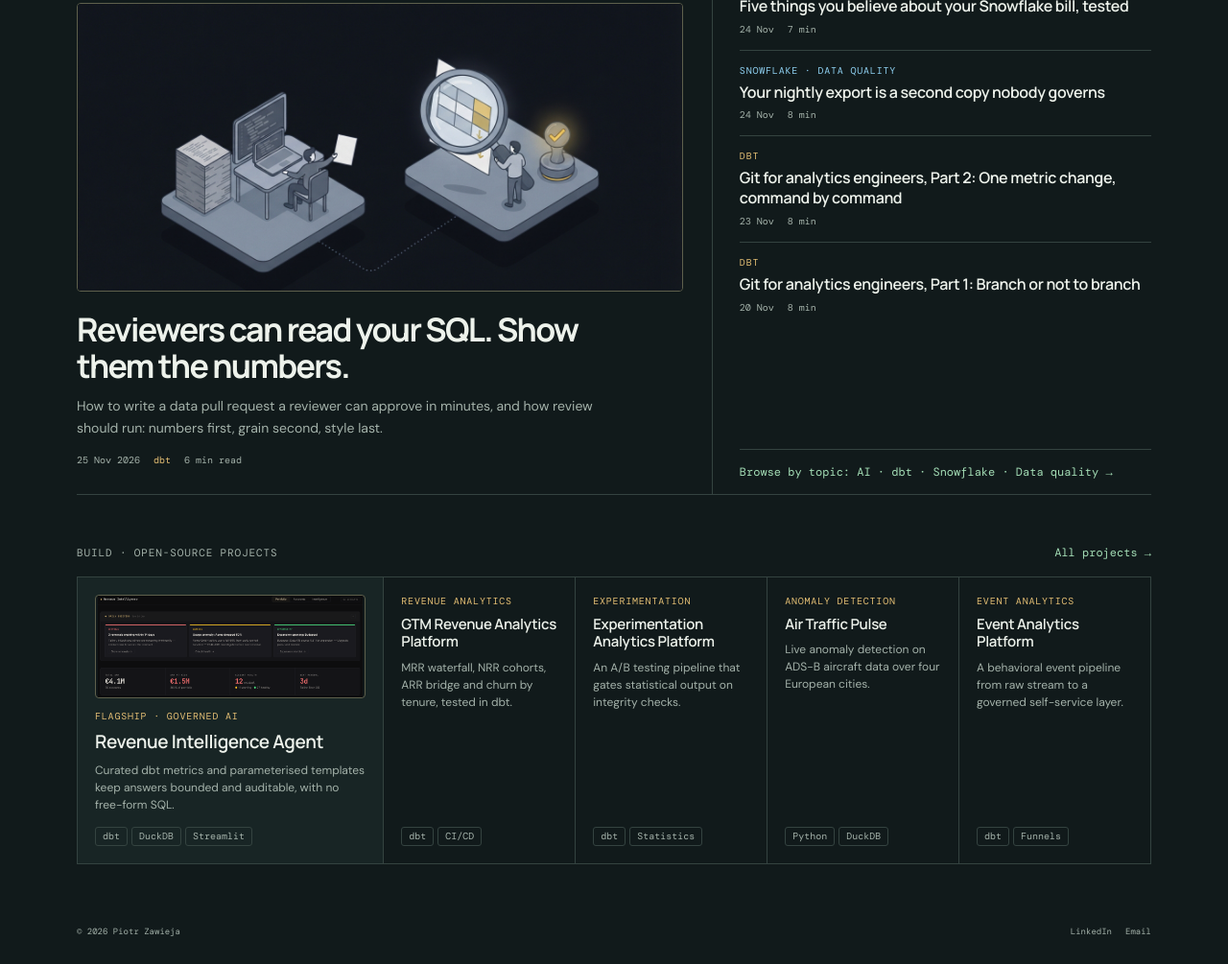
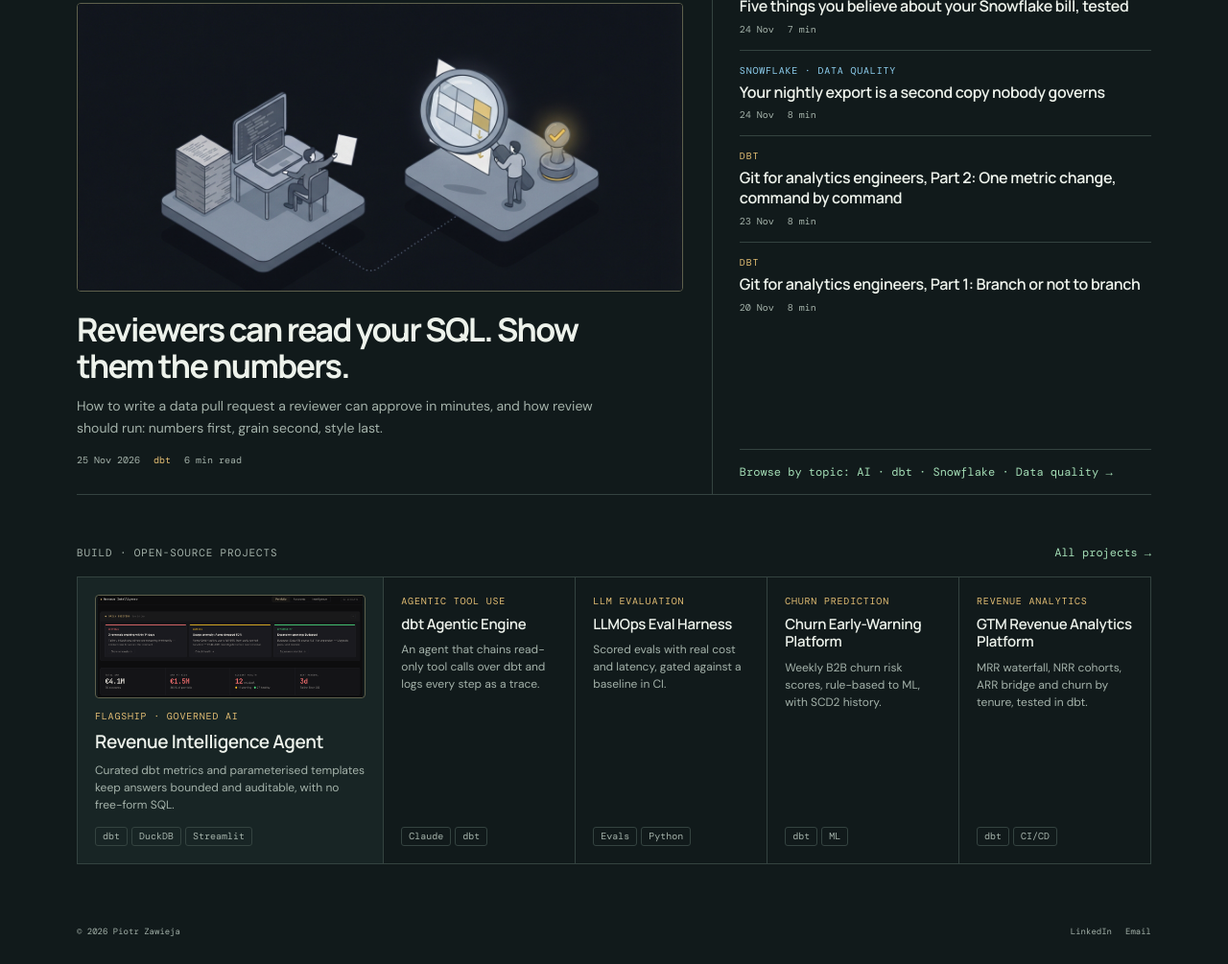
Before and after one commit to PZawieja/piotr-zawieja-site, a plain HTML site: page index.html in a window 1280 px wide. Shown: the part 597-1602 px from the top of the page at 96% size. Drawn offline with nearby package versions, Linux system fonts and the light colour scheme.

Commit message:
edit: add AI + analytics section to projects, list churn platform
Co-Authored-By: Claude Fable 5.2 <noreply@anthropic.com>

```diff
--- a/index.html
+++ b/index.html
@@ -102,29 +102,29 @@
           <p>Curated dbt metrics and parameterised templates keep answers bounded and auditable, with no free-form SQL.</p>
           <ul class="home-chips"><li>dbt</li><li>DuckDB</li><li>Streamlit</li></ul>
         </a>
+        <a class="home-project-tile" href="https://github.com/PZawieja/dbt-agentic-engine" target="_blank" rel="noopener noreferrer">
+          <p class="home-kicker">Agentic tool use</p>
+          <h3>dbt Agentic Engine</h3>
+          <p>An agent that chains read-only tool calls over dbt and logs every step as a trace.</p>
+          <ul class="home-chips"><li>Claude</li><li>dbt</li></ul>
+        </a>
+        <a class="home-project-tile" href="https://github.com/PZawieja/llmops-eval-harness" target="_blank" rel="noopener noreferrer">
+          <p class="home-kicker">LLM evaluation</p>
+          <h3>LLMOps Eval Harness</h3>
+          <p>Scored evals with real cost and latency, gated against a baseline in CI.</p>
+          <ul class="home-chips"><li>Evals</li><li>Python</li></ul>
+        </a>
+        <a class="home-project-tile" href="https://github.com/PZawieja/churn-early-warning-platform" target="_blank" rel="noopener noreferrer">
+          <p class="home-kicker">Churn prediction</p>
+          <h3>Churn Early-Warning Platform</h3>
+          <p>Weekly B2B churn risk scores, rule-based to ML, with SCD2 history.</p>
+          <ul class="home-chips"><li>dbt</li><li>ML</li></ul>
+        </a>
         <a class="home-project-tile" href="https://github.com/PZawieja/gtm-revenue-analytics" target="_blank" rel="noopener noreferrer">
           <p class="home-kicker">Revenue analytics</p>
           <h3>GTM Revenue Analytics Platform</h3>
           <p>MRR waterfall, NRR cohorts, ARR bridge and churn by tenure, tested in dbt.</p>
           <ul class="home-chips"><li>dbt</li><li>CI/CD</li></ul>
-        </a>
-        <a class="home-project-tile" href="https://github.com/PZawieja/experimentation-analytics-platform" target="_blank" rel="noopener noreferrer">
-          <p class="home-kicker">Experimentation</p>
-          <h3>Experimentation Analytics Platform</h3>
-          <p>An A/B testing pipeline that gates statistical output on integrity checks.</p>
-          <ul class="home-chips"><li>dbt</li><li>Statistics</li></ul>
-        </a>
-        <a class="home-project-tile" href="https://github.com/PZawieja/air-traffic-pulse" target="_blank" rel="noopener noreferrer">
-          <p class="home-kicker">Anomaly detection</p>
-          <h3>Air Traffic Pulse</h3>
-          <p>Live anomaly detection on ADS-B aircraft data over four European cities.</p>
-          <ul class="home-chips"><li>Python</li><li>DuckDB</li></ul>
-        </a>
-        <a class="home-project-tile" href="https://github.com/PZawieja/event-analytics-platform" target="_blank" rel="noopener noreferrer">
-          <p class="home-kicker">Event analytics</p>
-          <h3>Event Analytics Platform</h3>
-          <p>A behavioral event pipeline from raw stream to a governed self-service layer.</p>
-          <ul class="home-chips"><li>dbt</li><li>Funnels</li></ul>
         </a>
       </div>
     </section>
```
Also changed, not shown: projects/index.html (+34 -1 lines).
